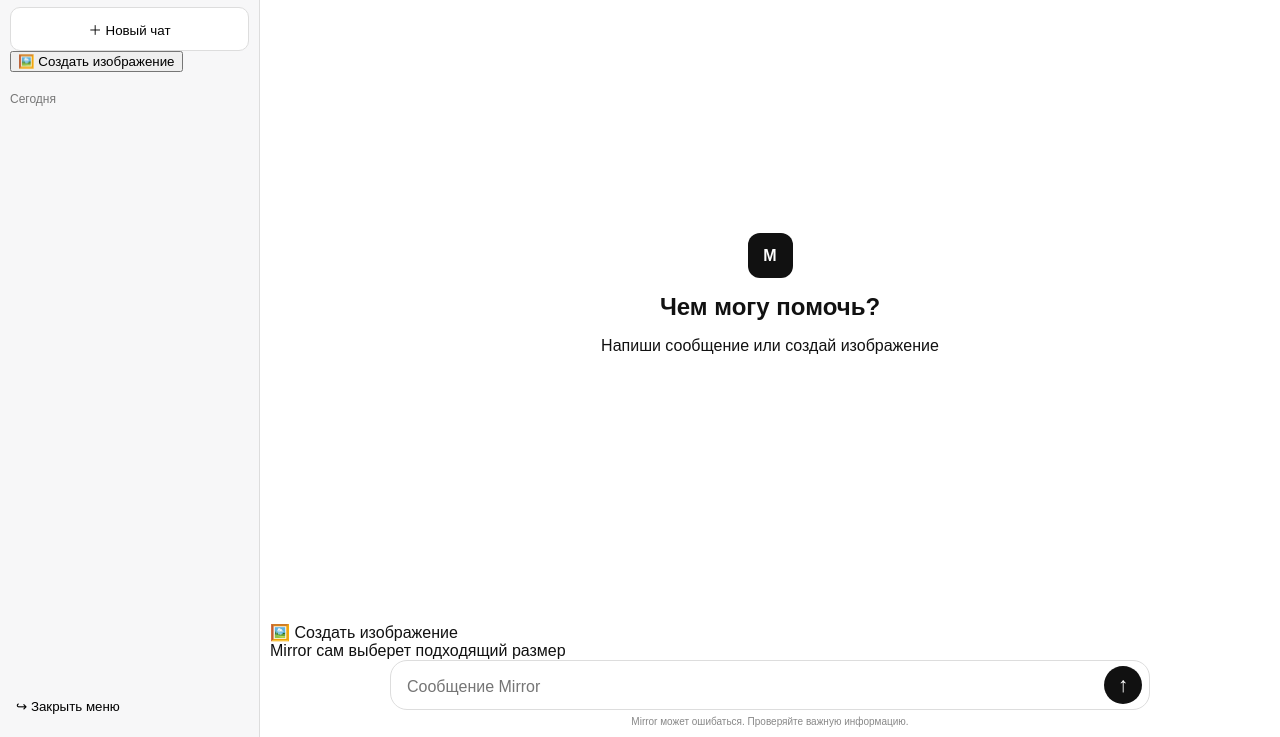
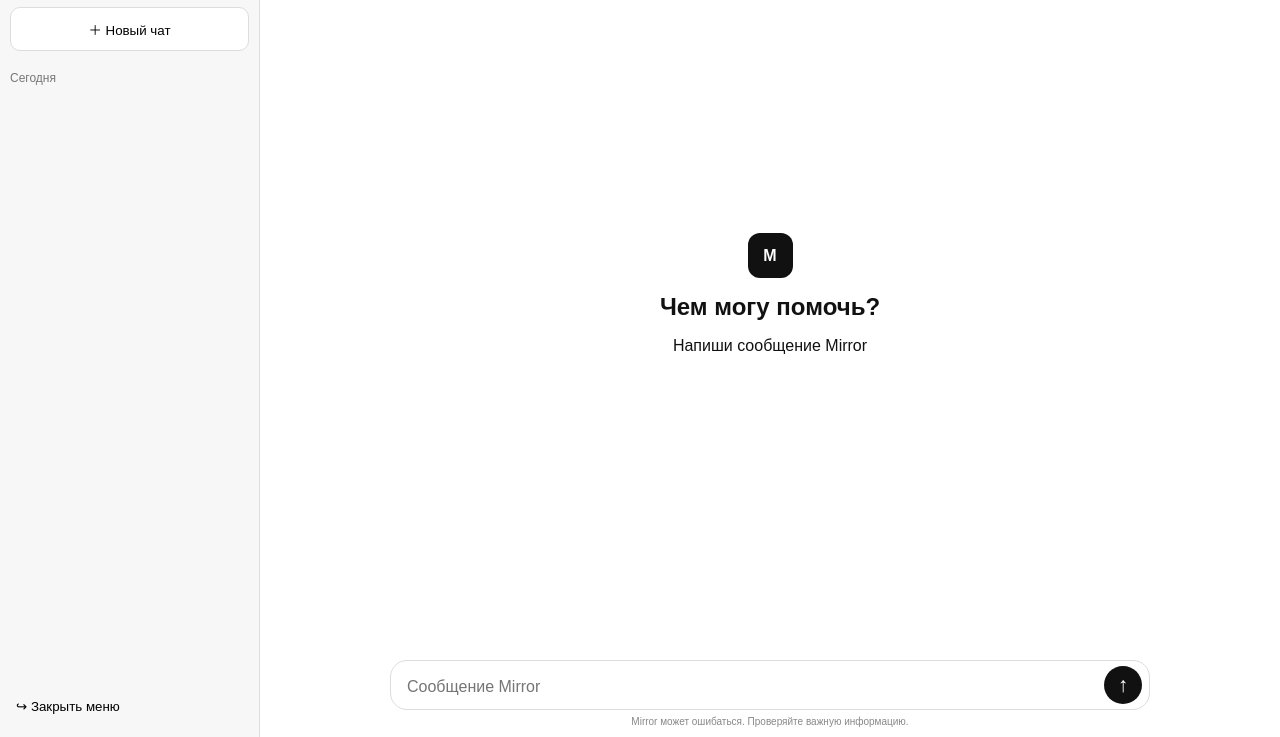
Before and after one commit to KikiKikiKi-kik/Mirror-ai, a website: page index.html in a window 1280 px wide. Shown: the part 63-800 px from the top of the page. Drawn offline with Linux system fonts and the light colour scheme.

Commit message:
Update index.html

```diff
--- a/index.html
+++ b/index.html
@@ -47,15 +47,6 @@
           <span>Новый чат</span>
         </button>
 
-        <button
-          id="imageMode"
-          class="image-mode"
-          type="button"
-        >
-          <span>🖼️</span>
-          <span>Создать изображение</span>
-        </button>
-
       </div>
 
       <div class="history">
@@ -83,7 +74,6 @@
 
     </aside>
 
-
     <main class="main">
 
       <header class="topbar">
@@ -101,7 +91,6 @@
         </span>
 
       </header>
-
 
       <section class="chat">
 
@@ -124,34 +113,14 @@
             </h1>
 
             <p>
-              Напиши сообщение или создай изображение
+              Напиши сообщение Mirror
             </p>
 
           </div>
 
         </div>
 
-
         <div class="composer-area">
-
-          <div
-            id="imagePanel"
-            class="image-panel"
-          >
-
-            <div
-  id="imagePanel"
-  class="image-panel"
->
-  <div class="image-panel-title">
-    🖼️ Создать изображение
-  </div>
-
-  <div class="image-hint">
-    Mirror сам выберет подходящий размер
-  </div>
-</div>
-
 
           <div class="composer">
 
@@ -173,7 +142,6 @@
 
           </div>
 
-
           <p class="disclaimer">
             Mirror может ошибаться. Проверяйте важную информацию.
           </p>
@@ -186,7 +154,6 @@
 
   </div>
 
-
   <script src="app.js"></script>
 
 </body>
```
